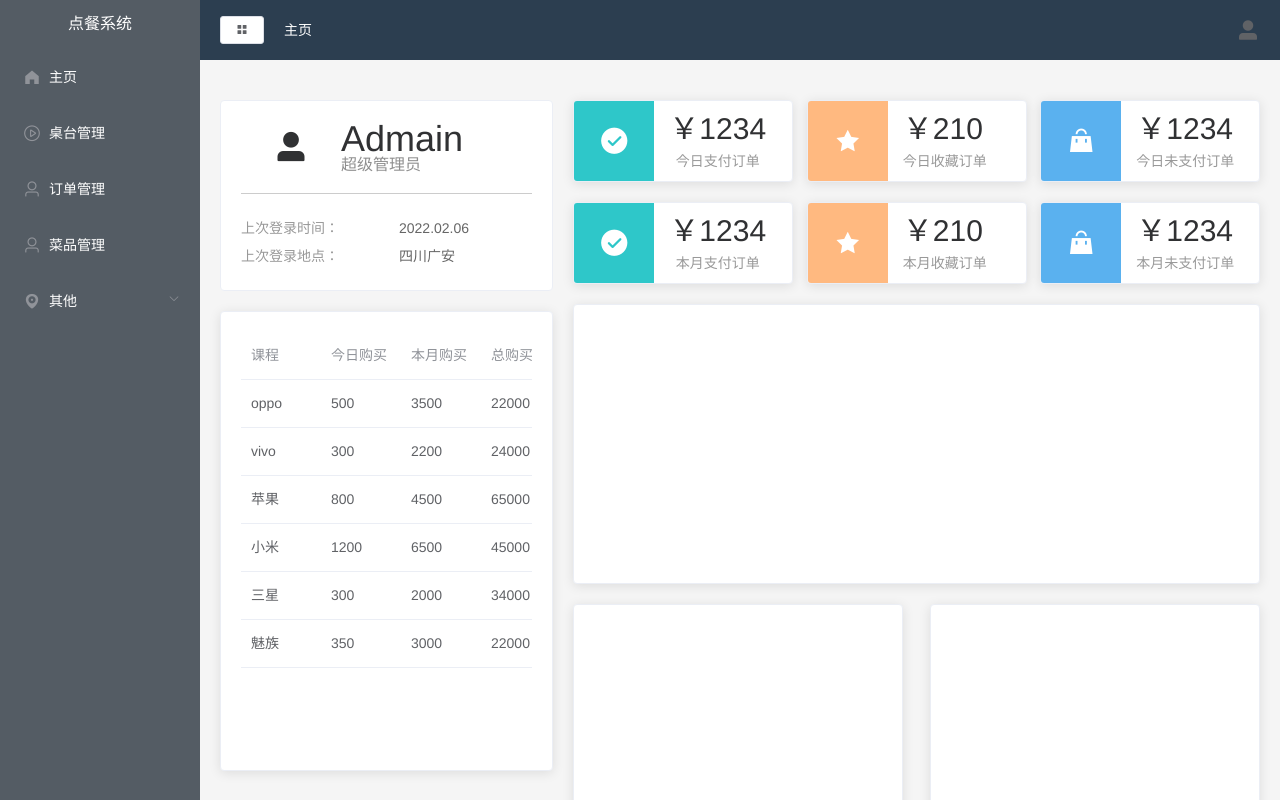
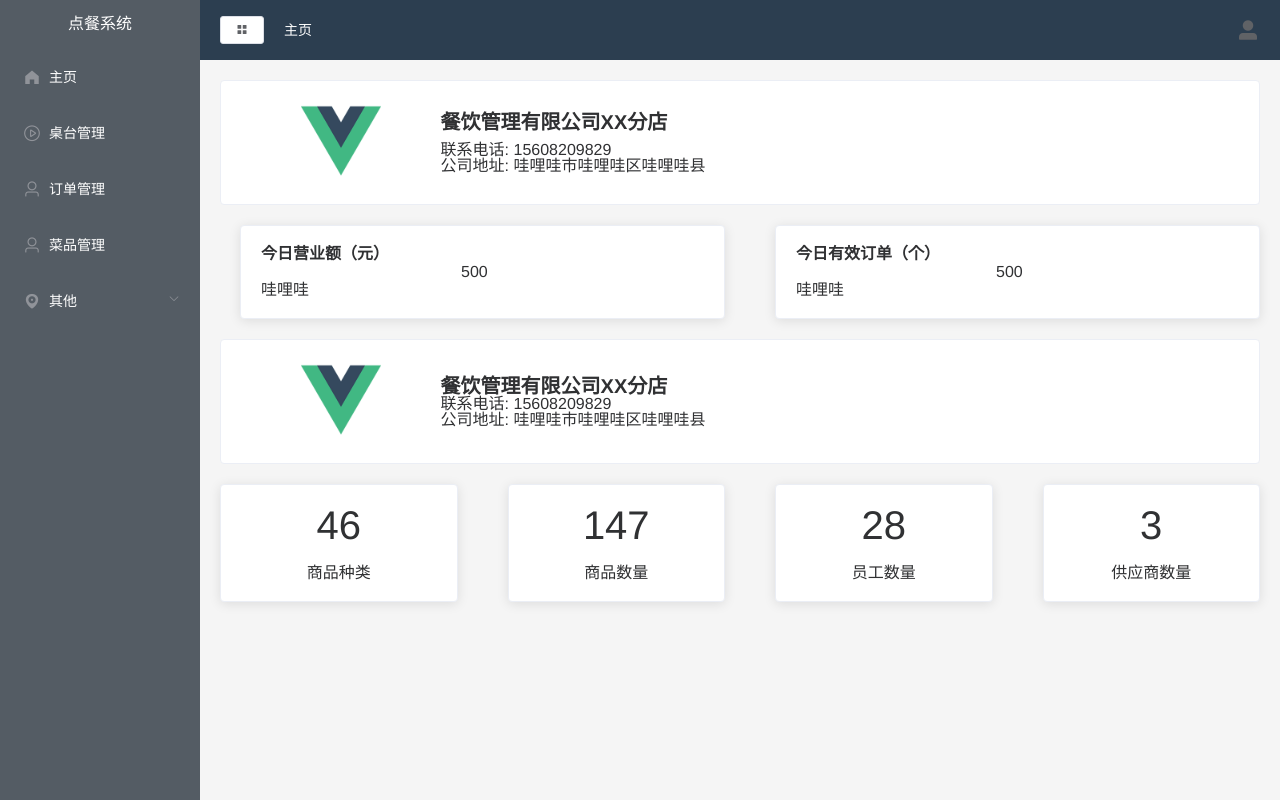
Before and after one commit to xyqyear/zrgj-frontend, a Vue app in the folder vue_cli/: page /home in a window 1280 px wide. Built offline with nearby package versions, Linux system fonts and the light colour scheme.

Commit message:
修改了主页的白模设计

```diff
--- a/vue_cli/src/views/home/index.vue
+++ b/vue_cli/src/views/home/index.vue
@@ -1,73 +1,235 @@
 <template>
-  <el-row class="home" :gutter="20">
-    <el-col :span="8" style="margin-top: 20px">
+  <el-row :gutter="30">
+    <!-- ------------------------------- -->
+    <el-col :span="24">
       <el-card shadow="hover">
         <div class="user">
-          <i
-            class="el-icon-user-solid"
-            style="width: 100px; font-size: 36px"
-          ></i>
-          <!-- 不用icon就用 -->
-          <!-- <img :src="userImage"/> -->
+          <!-- ------------------------------------------------ -->
+          <div class="img" style="height: 100%; width: 20%">
+            <img :src="roomImage" style="width: 80px; height: 80px" />
+          </div>
           <div class="userInfo">
-            <p class="name">Admain</p>
-            <p class="access">超级管理员</p>
+            <p class="name">{{ name }}</p>
+            <p class="phone" style="margin-top:10px">联系电话: {{ phone }}</p>
+            <p class="location">公司地址: {{ location }}</p>
           </div>
         </div>
-        <div class="login-info">
+        <!-- <div class="login-info">
           <p>上次登录时间：<span>2022.02.06</span></p>
           <p>上次登录地点：<span>四川广安</span></p>
+        </div> -->
+      </el-card>
+    </el-col>
+    <!-- ------------------------------- -->
+    <!-- <el-col :span="12">
+      <div class="statistic" style="display:flex">
+      <el-card shadow="hover" style="width:200px;height: 180px">
+      </el-card>
+      <el-card shadow="hover" style="height: 180px">
+      </el-card>
+      </div>
+    </el-col> -->
+    <!-- -------------第二行------------------ -->
+    <el-col :span="12" style="margin-top: 20px">
+      <el-card style="margin-left: 20px">
+        <div class="saleCount">
+          <div class="sale">
+            <p style="font-size: 16px; font-weight: 800; margin-bottom: 20px">
+              今日营业额（元）
+            </p>
+            <p>哇哩哇</p>
+          </div>
+          <div class="countNum">{{ countNum }}</div>
         </div>
       </el-card>
-      <el-card style="margin-top: 20px; height: 460px">
-        <el-table :data="tableData">
-          <el-table-column
-            v-for="(val, key) in tableLabel"
-            :key="key"
-            :prop="key"
-            :label="val"
-          >
-          </el-table-column>
-        </el-table>
+    </el-col>
+    <el-col :span="12" style="margin-top: 20px">
+      <el-card style="margin-left: 20px">
+        <div class="saleCount">
+          <div class="sale">
+            <p style="font-size: 16px; font-weight: 800; margin-bottom: 20px">
+              今日有效订单（个）
+            </p>
+            <p>哇哩哇</p>
+          </div>
+          <div class="countNum">{{ countNum }}</div>
+        </div>
       </el-card>
     </el-col>
-    <el-col :span="16" style="margin-top: 20px">
-      <div class="num">
-        <el-card
-          v-for="item in countData"
-          :key="item.name"
-          :body-style="{ display: 'flex', padding: 0 }"
-        >
-          <i
-            class="icon"
-            :class="'el-icon-'+item.icon"
-            :style="{ background: item.color }"
-          ></i>
-          <div class="detail">
-            <p class="num">￥{{ item.value }}</p>
-            <p class="txt">{{ item.name }}</p>
+    <!-- ------------表格哇------------------- -->
+    <el-col :span="24" style="margin-top: 20px">
+      <el-card shadow="hover">
+        <div class="user">
+          <!-- ------------------------------------------------ -->
+          <div class="img" style="height: 100%; width: 20%">
+            <img :src="roomImage" style="width: 80px; height: 80px" />
+          </div>
+          <div class="userInfo">
+            <p class="name">{{ name }}</p>
+            <p class="phone">联系电话: {{ phone }}</p>
+            <p class="location">公司地址: {{ location }}</p>
+          </div>
+        </div>
+        <!-- <div class="login-info">
+          <p>上次登录时间：<span>2022.02.06</span></p>
+          <p>上次登录地点：<span>四川广安</span></p>
+        </div> -->
+      </el-card>
+    </el-col>
+    <!-- --------------第四行----------------- -->
+    <el-col :span="6" style="margin-top: 20px">
+      <el-card >
+        <div class="numCount">
+          <div class="item">
+            <p style="font-size: 40px; font-weight: 400; margin-bottom: 20px">
+              {{sale_kinds}}
+            </p>
+            <p>商品种类</p>
+          </div>
         </div>
       </el-card>
+    </el-col>
+     <el-col :span="6" style="margin-top: 20px">
+      <el-card style="margin-left: 20px">
+        <div class="numCount">
+          <div class="item">
+            <p style="font-size: 40px; font-weight: 400; margin-bottom: 20px">
+              {{sale_count}}
+            </p>
+            <p>商品数量</p>
           </div>
-      <el-card style="height: 280px">
-        <div style="height:280px" ref="echarts"></div>
+        </div>
       </el-card>
-      <div class="graph">
-        <el-card style="height: 260px"></el-card>
-        <el-card style="height: 260px"></el-card>
+    </el-col>
+    <el-col :span="6" style="margin-top: 20px">
+      <el-card style="margin-left: 20px">
+        <div class="numCount">
+          <div class="item">
+            <p style="font-size: 40px; font-weight: 400; margin-bottom: 20px">
+              {{worker_count}}
+            </p>
+            <p>员工数量</p>
           </div>
+        </div>
+      </el-card>
     </el-col>
+    <el-col :span="6" style="margin-top: 20px">
+      <el-card style="margin-left: 20px">
+        <div class="numCount">
+          <div class="item">
+            <p style="font-size: 40px; font-weight: 400; margin-bottom: 20px">
+              {{provider_count}}
+            </p>
+            <p>供应商数量</p>
+          </div>
+        </div>
+      </el-card>
+    </el-col>
+    <!-- <el-col :span="50" style="margin-top: 20px">
+        <el-card shadow="hover">
+          <div class="todayMoney">
+            <p>今日营业额（元）</p>
+          </div>
+        </el-card> -->
   </el-row>
 </template>
+
+<style lang="less" scoped>
+.el-row {
+  margin-bottom: 20px;
+}
+.el-col {
+  border-radius: 4px;
+}
+//第一行
+.user {
+  display: flex;
+  align-items: center;
+  .name {
+    font-size: 20px;
+    font-weight: 800;
+  }
+  .userInfo {
+    width: 60%;
+    height: 100%;
+    display: flex;
+    flex-flow: column;
+    //flex-wrap: wrap;
+    justify-content: space-between;
+    justify-items: space-between;
+    text-align: left;
+  }
+}
+//第二行
+.saleCount {
+  width: 500px;
+  height: 100%;
+  display: flex;
+  flex-direction: row;
+  flex-wrap: wrap;
+  justify-content: left;
+  align-items: center;
+  text-align: left;
+  .sale {
+    width: 200px;
+    height: 50%;
+  }
+  .countNum {
+    width: 100px;
+  }
+}
+//第四行
+.numCount{
+  display: flex;
+  justify-content: center;
+  align-items: center;
+  text-align: center;
+}
+.statNum {
+  width: 100%;
+  height: 100%;
+  display: flex;
+}
+.bg-purple-dark {
+  background: #99a9bf;
+}
+.bg-purple {
+  background: #d3dce6;
+}
+.bg-purple-light {
+  background: #e5e9f2;
+}
+.grid-content {
+  border-radius: 4px;
+  min-height: 36px;
+}
+.row-bg {
+  padding: 10px 0;
+  background-color: #f9fafc;
+}
+</style>
 <script>
-import {getMenu} from '../../../api/data.js'
-import {getData} from '../../../api/data.js'
-import * as echarts from 'echarts'
+import { getMenu } from "../../../api/data.js";
+import { getData } from "../../../api/data.js";
+import * as echarts from "echarts";
 export default {
   name: "home",
   data() {
     return {
-      // userImage:require('../')
+      //第一行
+      name: "餐饮管理有限公司XX分店",
+      phone: "15608209829",
+      location: "哇哩哇市哇哩哇区哇哩哇县",
+      roomImage: require("../../assets/images/logo.png"),
+      //第二行
+      countNum: "500",
+      //第三行
+      //第四行
+      sale_kinds:'46',
+      sale_count:'147',
+      worker_count:'28',
+      provider_count:'3',
+
       tableData: [
         {
           name: "oppo",
@@ -152,41 +314,27 @@ export default {
       ],
     };
   },
-  mounted(){
-      getData().then(res =>{
-        const {code, data} = res.data
-        if(code===20000){
-          this.tableData = data.tableData
-          const order = data.orderData
-          const keyArray = Object.keys(order.data[0])
-          const series = []
-          keyArray.forEach(key=>{
+  mounted() {
+    getData().then((res) => {
+      const { code, data } = res.data;
+      if (code === 20000) {
+        this.tableData = data.tableData;
+        const order = data.orderData;
+        const keyArray = Object.keys(order.data[0]);
+        const series = [];
+        keyArray.forEach((key) => {
           series.push({
-                name:key,
-                data:order.data.map(item=>item[key]),
-                type:'line'
-              })
-          })
+            name: key,
+            data: order.data.map((item) => item[key]),
+            type: "line",
+          });
+        });
         const option = {
-            xA
+          xA,
+        };
       }
-        }
-          console.log(res)
-      })
-  }
+      console.log(res);
+    });
+  },
 };
 </script>
-<style lang="less" scoped>
-.userInfo {
-  text-align: left;
-  .name {
-    font-size: 36px;
-  }
-  .access {
-    color: #8f8f8f;
-  }
-}
-.login-info {
-  text-align: left;
-}
-</style>
--- /dev/null
+++ b/vue_cli/src/views/home/oldHome.vue
@@ -0,0 +1,192 @@
+<template>
+  <el-row class="home" :gutter="20">
+    <el-col :span="8" style="margin-top: 20px">
+      <el-card shadow="hover">
+        <div class="user">
+          <i
+            class="el-icon-user-solid"
+            style="width: 100px; font-size: 36px"
+          ></i>
+          <!-- 不用icon就用 -->
+          <!-- <img :src="userImage"/> -->
+          <div class="userInfo">
+            <p class="name">Admain</p>
+            <p class="access">超级管理员</p>
+          </div>
+        </div>
+        <div class="login-info">
+          <p>上次登录时间：<span>2022.02.06</span></p>
+          <p>上次登录地点：<span>四川广安</span></p>
+        </div>
+      </el-card>
+      <el-card style="margin-top: 20px; height: 460px">
+        <el-table :data="tableData">
+          <el-table-column
+            v-for="(val, key) in tableLabel"
+            :key="key"
+            :prop="key"
+            :label="val"
+          >
+          </el-table-column>
+        </el-table>
+      </el-card>
+    </el-col>
+    <el-col :span="16" style="margin-top: 20px">
+      <div class="num">
+        <el-card
+          v-for="item in countData"
+          :key="item.name"
+          :body-style="{ display: 'flex', padding: 0 }"
+        >
+          <i
+            class="icon"
+            :class="'el-icon-'+item.icon"
+            :style="{ background: item.color }"
+          ></i>
+          <div class="detail">
+            <p class="num">￥{{ item.value }}</p>
+            <p class="txt">{{ item.name }}</p>
+          </div>
+        </el-card>
+      </div>
+      <el-card style="height: 280px">
+        <div style="height:280px" ref="echarts"></div>
+      </el-card>
+      <div class="graph">
+        <el-card style="height: 260px"></el-card>
+        <el-card style="height: 260px"></el-card>
+      </div>
+    </el-col>
+  </el-row>
+</template>
+<script>
+import {getMenu} from '../../../api/data.js'
+import {getData} from '../../../api/data.js'
+import * as echarts from 'echarts'
+export default {
+  name: "home",
+  data() {
+    return {
+      // userImage:require('../')
+      tableData: [
+        {
+          name: "oppo",
+          todayBuy: 500,
+          monthBuy: 3500,
+          totalBuy: 22000,
+        },
+        {
+          name: "vivo",
+          todayBuy: 300,
+          monthBuy: 2200,
+          totalBuy: 24000,
+        },
+        {
+          name: "苹果",
+          todayBuy: 800,
+          monthBuy: 4500,
+          totalBuy: 65000,
+        },
+        {
+          name: "小米",
+          todayBuy: 1200,
+          monthBuy: 6500,
+          totalBuy: 45000,
+        },
+        {
+          name: "三星",
+          todayBuy: 300,
+          monthBuy: 2000,
+          totalBuy: 34000,
+        },
+        {
+          name: "魅族",
+          todayBuy: 350,
+          monthBuy: 3000,
+          totalBuy: 22000,
+        },
+      ],
+      tableLabel: {
+        name: "课程",
+        todayBuy: "今日购买",
+        monthBuy: "本月购买",
+        totalBuy: "总购买",
+      },
+      countData: [
+        {
+          name: "今日支付订单",
+          value: "1234",
+          icon: "success",
+          color: "#2ec7c9",
+        },
+        {
+          name: "今日收藏订单",
+          value: "210",
+          icon: "star-on",
+          color: "#ffb980",
+        },
+        {
+          name: "今日未支付订单",
+          value: "1234",
+          icon: "s-goods",
+          color: "#5ab1ef",
+        },
+        {
+          name: "本月支付订单",
+          value: "1234",
+          icon: "success",
+          color: "#2ec7c9",
+        },
+        {
+          name: "本月收藏订单",
+          value: "210",
+          icon: "star-on",
+          color: "#ffb980",
+        },
+        {
+          name: "本月未支付订单",
+          value: "1234",
+          icon: "s-goods",
+          color: "#5ab1ef",
+        },
+      ],
+    };
+  },
+  mounted(){
+      getData().then(res =>{
+        const {code, data} = res.data
+        if(code===20000){
+          this.tableData = data.tableData
+          const order = data.orderData
+          const keyArray = Object.keys(order.data[0])
+          const series = []
+          keyArray.forEach(key=>{
+              series.push({
+                name:key,
+                data:order.data.map(item=>item[key]),
+                type:'line'
+              })
+          })
+          const option = {
+            xA
+          }
+        }
+          console.log(res)
+      })
+  }
+};
+</script>
+<style lang="less" scoped>
+.userInfo {
+  text-align: left;
+  .name {
+    font-size: 36px;
+  }
+  .access {
+    color: #8f8f8f;
+  }
+}
+.login-info {
+  text-align: left;
+}
+</style>
```
Lines whose indentation alone changed are shown as unchanged.
